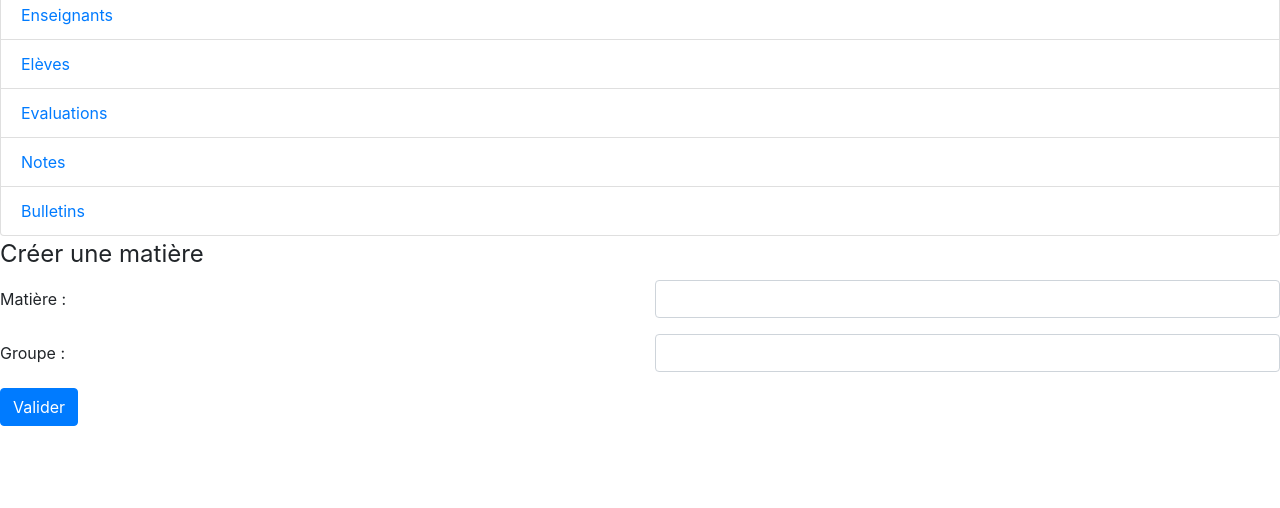
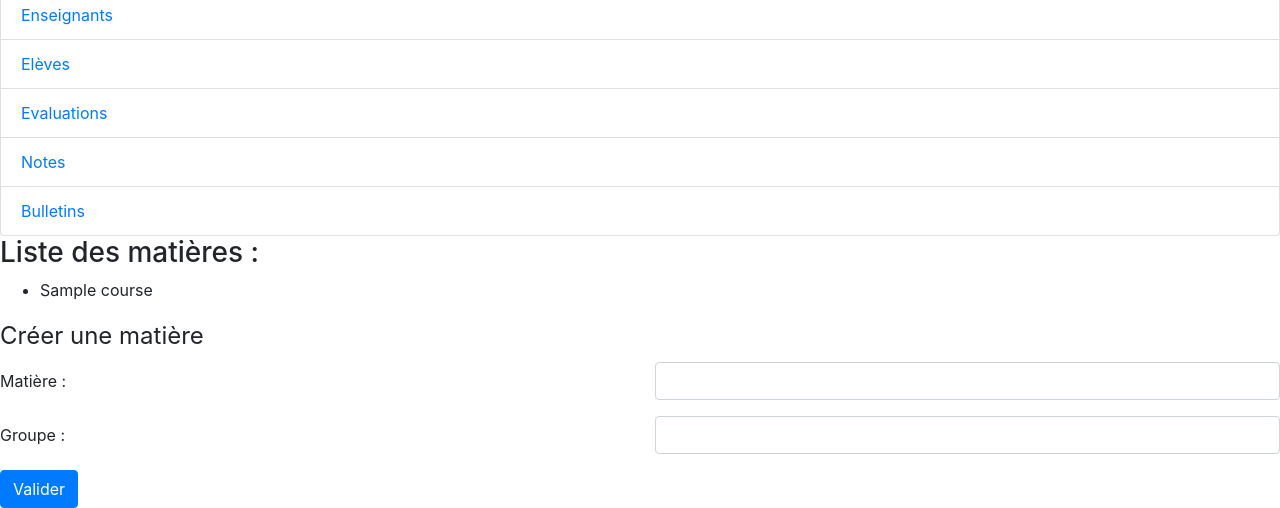
Before and after one commit to MoiMemeMoussa/primaire-frontend, a Symfony app: template templates/courses.html.twig in a window 1280 px wide. Shown: the part 308-816 px from the top of the page. Before the commit the page ends 734 px from the top, so only its background shows below. Run offline with Twig, Linux system fonts and the light colour scheme; the template is opened without the code that fills it: most values are stand-ins (such as "Sample title", 1, 10 or a date in 2020); some libraries are stand-ins or nearby versions.

Commit message:
Add list of courses in courses page

```diff
--- a/src/Controller/CoursesController.php
+++ b/src/Controller/CoursesController.php
@@ -13,12 +13,10 @@ class CoursesController extends AbstractController
      */
     public function renderHomepage()
     {
-        $schoolYears = $this->callGET("annees");
-        $schoolClasses = array("1");
+        $courses = $this->callGET("matieres");
 
         return $this->render('courses.html.twig', [
-            'schoolYears' => $schoolYears,
-            'schoolClasses' => $schoolClasses
+            'courses' => $courses
         ]);
     }
 
--- a/templates/courses.html.twig
+++ b/templates/courses.html.twig
@@ -12,6 +12,12 @@
 
 {% block body %}
     {{ parent() }}
+    <h3>Liste des mati&egrave;res :</h3>
+    <ul>
+        {% for course in courses %}
+            <li>{{ course.name }}</li>
+        {% endfor %}
+    </ul>
     <form action="{{ path('teachers') }}">
         <fieldset>
             <legend>Cr&eacute;er une mati&egrave;re</legend>
```
